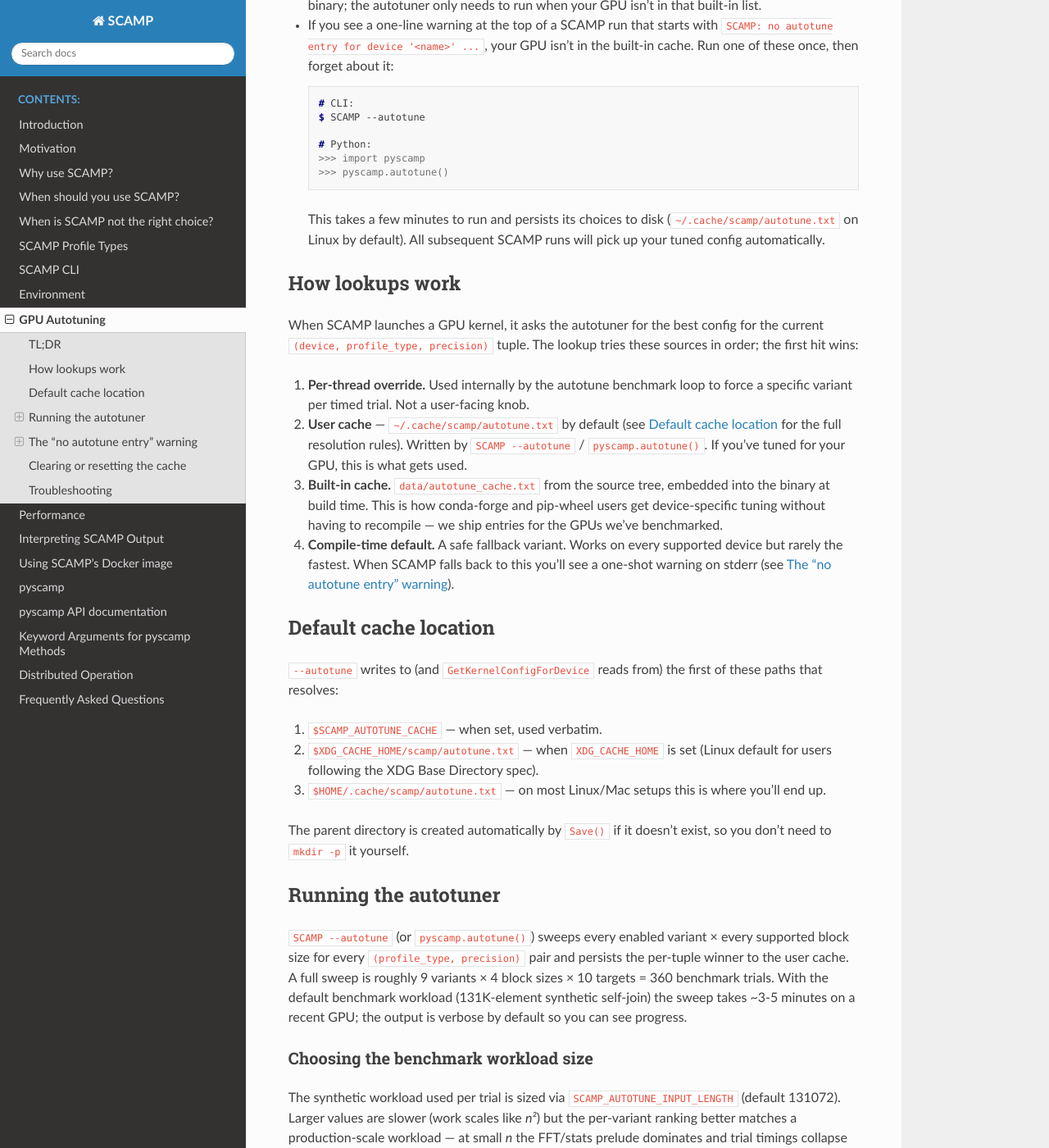
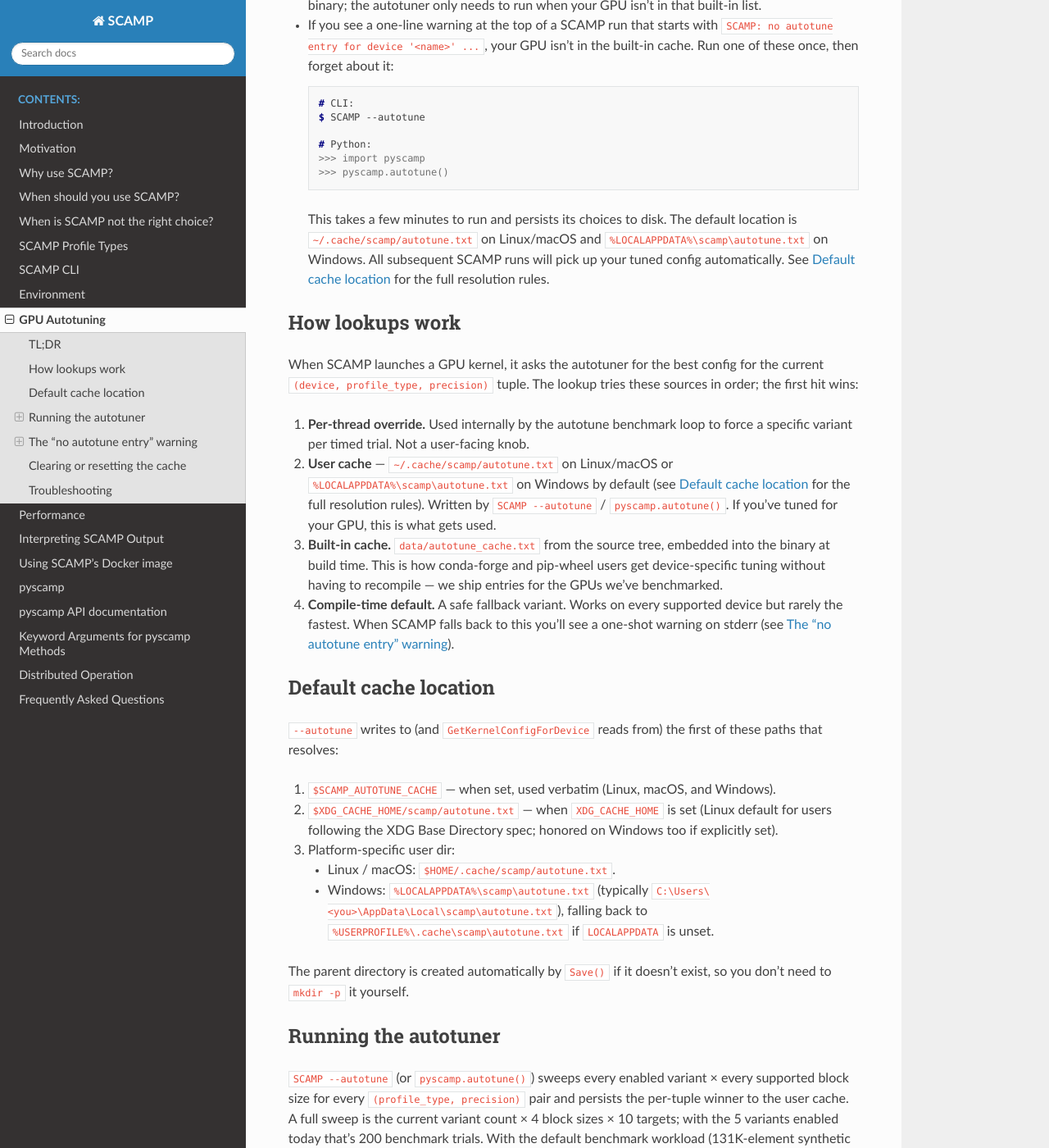
Before and after one commit to zpzim/SCAMP, a Sphinx documentation site: the page built from docs/source/autotune.rst, in a window 1280 px wide and 1400 px high, scrolled down 389 px. Shown: the whole window at 82% size. Built offline with Sphinx 7.4.7 and the Read the Docs theme 3.1.0, drawn with Linux system fonts in a browser that asks for light colours; some of the changed text lies outside the part shown.

Commit message:
Refresh autotune docs: Windows cache path, accurate variant count, etc
Several places that document the autotune subsystem had drifted since
recent changes:

- The cache-path resolution was Linux-only in user-visible docs; the
  recent _WIN32 branch of AutotuneCache::DefaultPath (LOCALAPPDATA /
  USERPROFILE) wasn't reflected anywhere.
- The autotune.rst page quoted 9 variants and ~360 trials; we ship 5
  variants today and a full sweep is 200 trials (5 x 4 x 10).
- pyscamp.autotune()'s docstring claimed empty devices=[] means "every
  visible CUDA device is tuned" -- the implementation actually defaults
  to device 0 only (the rationale: a sweep takes O(minutes) and most
  multi-GPU hosts have identical devices).
- docs/pyscamp.py (the Python stub Sphinx reads for autodoc) was
  missing autotune() and gpu_supported() entirely, so neither showed up
  in the rendered pyscamp API page.

Updates:
- docs/source/autotune.rst: TL;DR, lookup chain, "Default cache
  location", "Clearing or resetting", and troubleshooting all mention
  the Windows path (%LOCALAPPDATA%\scamp\autotune.txt, with
  %USERPROFILE%\.cache fallback). Sweep size corrected to "5 variants
  enabled today -> 200 trials"; phrased so the count tracks future
  variant-table changes via the "current variant count" framing.
- docs/pyscamp.py: add autotune() and gpu_supported() to the
  autosummary and emit matching docstrings for the Sphinx stub build.
- src/python/SCAMP_python.cpp: rewrite the autotune() pbdoc to match
  the implementation (device 0 only by default; full per-platform
  cache-path resolution). Single backslashes inside R"pbdoc()" --
  pbdoc is a raw string, so \\scamp would render as \\scamp.
- src/main.cpp: --autotune --help text mentions all three resolution
  steps and the Windows path.
- src/core/gpu_kernel/{autotune.h,autotune_cache.h,autotune.cpp,
  builtin_autotune_cache.h}: doc-comments referencing the cache path
  now mention the platform-specific fallback (or refer readers to
  AutotuneCache::DefaultPath, which is the single source of truth).

No code paths changed; this is documentation only.

Co-Authored-By: Claude Opus 4.7 <noreply@anthropic.com>

```diff
--- a/docs/source/autotune.rst
+++ b/docs/source/autotune.rst
@@ -30,9 +30,11 @@ TL;DR
      >>> import pyscamp
      >>> pyscamp.autotune()
 
-  This takes a few minutes to run and persists its choices to disk
-  (``~/.cache/scamp/autotune.txt`` on Linux by default). All subsequent
-  SCAMP runs will pick up your tuned config automatically.
+  This takes a few minutes to run and persists its choices to disk. The
+  default location is ``~/.cache/scamp/autotune.txt`` on Linux/macOS and
+  ``%LOCALAPPDATA%\scamp\autotune.txt`` on Windows. All subsequent SCAMP
+  runs will pick up your tuned config automatically. See
+  :ref:`autotune-default-path` for the full resolution rules.
 
 How lookups work
 ----------------
@@ -45,8 +47,9 @@ The lookup tries these sources in order; the first hit wins:
    loop to force a specific variant per timed trial. Not a user-facing
    knob.
 
-2. **User cache** — ``~/.cache/scamp/autotune.txt`` by default
-   (see :ref:`autotune-default-path` for the full resolution rules).
+2. **User cache** — ``~/.cache/scamp/autotune.txt`` on Linux/macOS or
+   ``%LOCALAPPDATA%\scamp\autotune.txt`` on Windows by default (see
+   :ref:`autotune-default-path` for the full resolution rules).
    Written by ``SCAMP --autotune`` / ``pyscamp.autotune()``. If you've
    tuned for your GPU, this is what gets used.
 
@@ -68,11 +71,18 @@ Default cache location
 ``--autotune`` writes to (and ``GetKernelConfigForDevice`` reads from)
 the first of these paths that resolves:
 
-1. ``$SCAMP_AUTOTUNE_CACHE`` — when set, used verbatim.
+1. ``$SCAMP_AUTOTUNE_CACHE`` — when set, used verbatim (Linux, macOS,
+   and Windows).
 2. ``$XDG_CACHE_HOME/scamp/autotune.txt`` — when ``XDG_CACHE_HOME`` is
-   set (Linux default for users following the XDG Base Directory spec).
-3. ``$HOME/.cache/scamp/autotune.txt`` — on most Linux/Mac setups this
-   is where you'll end up.
+   set (Linux default for users following the XDG Base Directory spec;
+   honored on Windows too if explicitly set).
+3. Platform-specific user dir:
+
+   * Linux / macOS: ``$HOME/.cache/scamp/autotune.txt``.
+   * Windows: ``%LOCALAPPDATA%\scamp\autotune.txt`` (typically
+     ``C:\Users\<you>\AppData\Local\scamp\autotune.txt``), falling back
+     to ``%USERPROFILE%\.cache\scamp\autotune.txt`` if ``LOCALAPPDATA``
+     is unset.
 
 The parent directory is created automatically by ``Save()`` if it
 doesn't exist, so you don't need to ``mkdir -p`` it yourself.
@@ -83,10 +93,11 @@ Running the autotuner
 ``SCAMP --autotune`` (or ``pyscamp.autotune()``) sweeps every enabled
 variant × every supported block size for every ``(profile_type,
 precision)`` pair and persists the per-tuple winner to the user cache.
-A full sweep is roughly 9 variants × 4 block sizes × 10 targets = 360
-benchmark trials. With the default benchmark workload (131K-element
-synthetic self-join) the sweep takes ~3-5 minutes on a recent GPU; the
-output is verbose by default so you can see progress.
+A full sweep is the current variant count × 4 block sizes × 10 targets;
+with the 5 variants enabled today that's 200 benchmark trials. With
+the default benchmark workload (131K-element synthetic self-join) the
+sweep takes ~3-5 minutes on a recent GPU; the output is verbose by
+default so you can see progress.
 
 Choosing the benchmark workload size
 """"""""""""""""""""""""""""""""""""
@@ -139,9 +150,10 @@ default config, just not as fast as it could be. Two follow-ups:
   the warning for that tuple on subsequent runs and gives you a
   measurable speed-up.
 
-* Optionally open a PR adding your device's lines from
-  ``~/.cache/scamp/autotune.txt`` into ``data/autotune_cache.txt`` so
-  the next release ships those entries to other users of your GPU.
+* Optionally open a PR adding your device's lines from the user cache
+  (see :ref:`autotune-default-path` for its location on your platform)
+  into ``data/autotune_cache.txt`` so the next release ships those
+  entries to other users of your GPU.
 
 Silencing the warning
 """""""""""""""""""""
@@ -173,7 +185,11 @@ The user cache is a plain-text file at the location described in
 
 .. code-block:: console
 
+   # Linux / macOS:
    $ rm ~/.cache/scamp/autotune.txt
+
+   # Windows (PowerShell):
+   > Remove-Item "$env:LOCALAPPDATA\scamp\autotune.txt"
 
 The next SCAMP run will fall through to the built-in cache (and emit a
 miss warning if your device isn't shipped). Running ``--autotune``
@@ -218,7 +234,8 @@ trials."**
    then re-run with ``--gpus=1`` (or ``devices=[1]``) for the second.
 
 **"I want to test a specific variant by hand."**
-   Edit ``~/.cache/scamp/autotune.txt`` directly: each line is
-   ``device_key|profile|precision|blocksz|bps|dpt|ur|our|kti``. Lines
-   that name an unknown variant are silently rejected at lookup time
-   and the next source is consulted, so it's safe to experiment.
+   Edit the user cache directly (``~/.cache/scamp/autotune.txt`` on
+   Linux/macOS, ``%LOCALAPPDATA%\scamp\autotune.txt`` on Windows): each
+   line is ``device_key|profile|precision|blocksz|bps|dpt|ur|our|kti``.
+   Lines that name an unknown variant are silently rejected at lookup
+   time and the next source is consulted, so it's safe to experiment.
```
Also changed, not shown: docs/pyscamp.py (+36 -0 lines), 6 other files.
